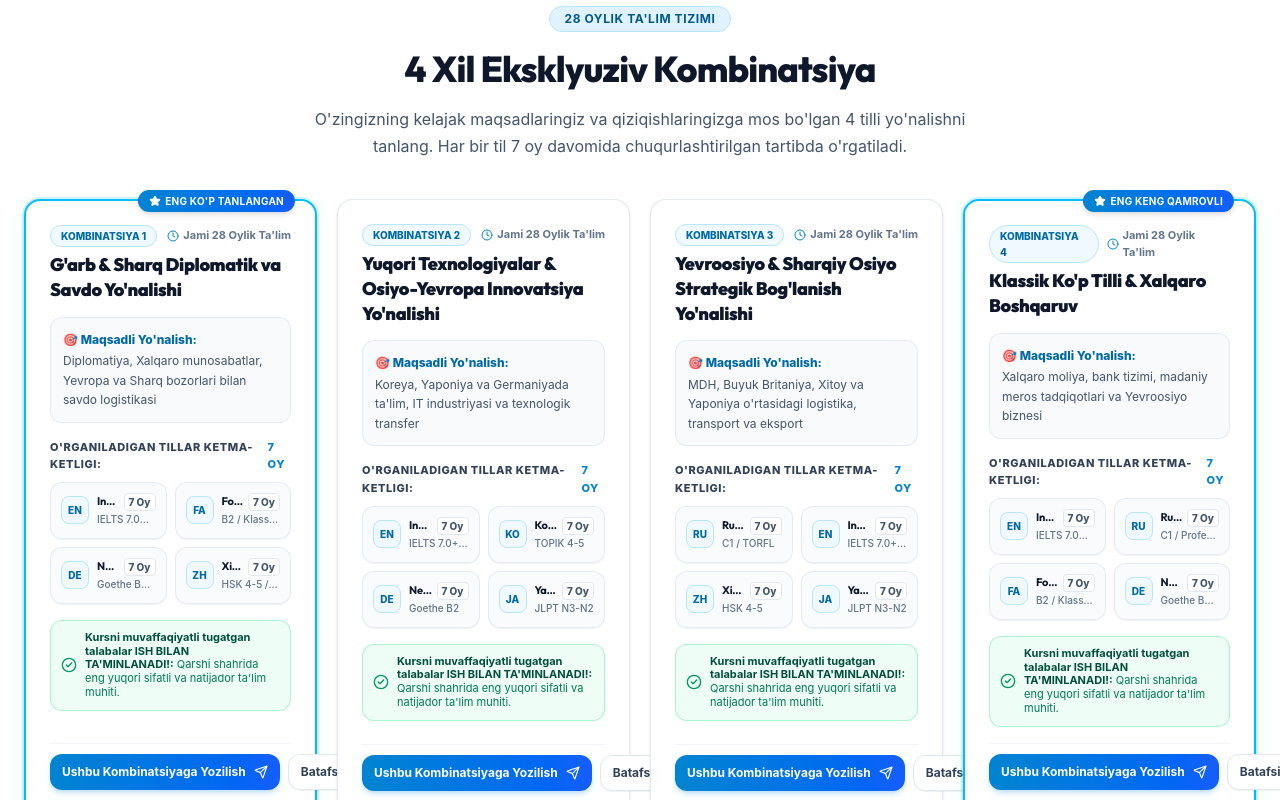
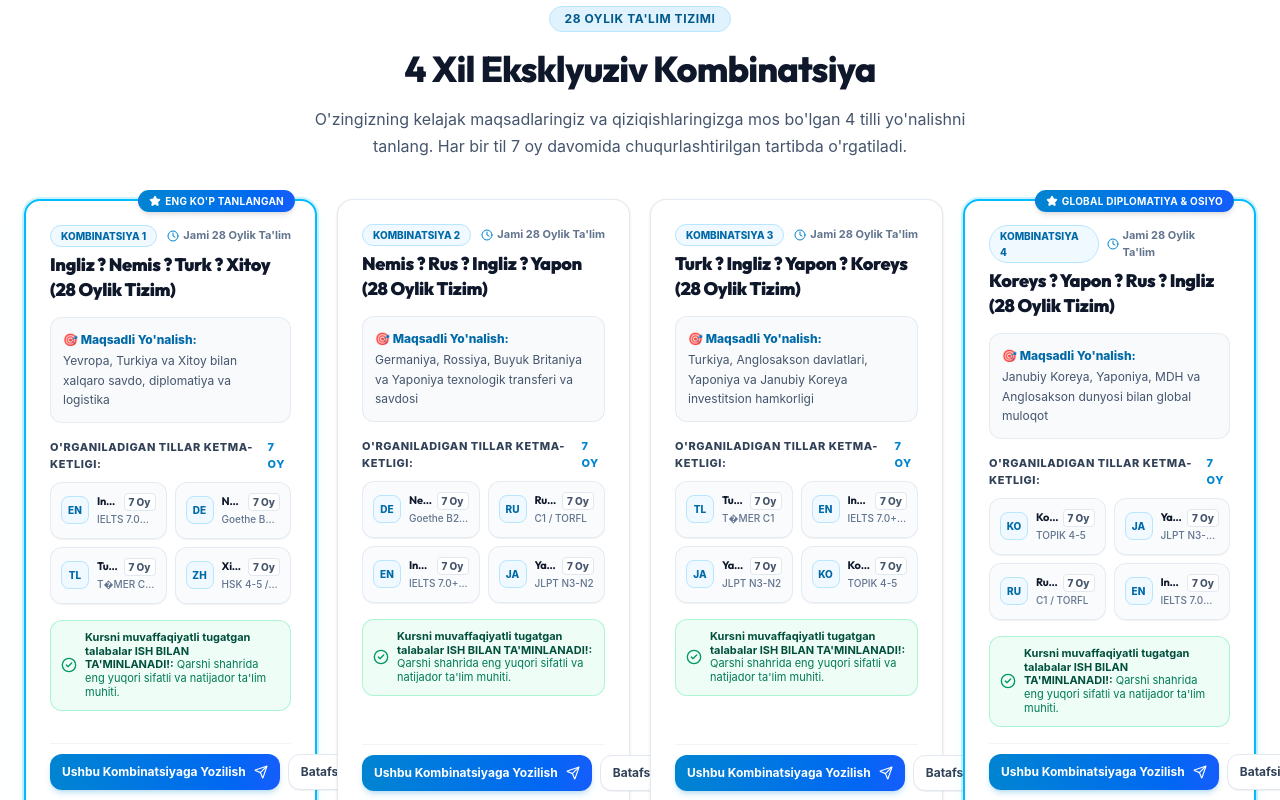
Before and after one commit to humoyun1773/at-termiziy, a React (Vite) app: page / in a window 1280 px wide. Shown: the part 2000-2800 px from the top of the page. Built offline with nearby package versions, Linux system fonts and the light colour scheme; a web font is replaced by a local one.

Commit message:
feat(combinations): update 4 language combinations according to exact curriculum order and add Turkish language

```diff
--- a/src/data/combinationsData.ts
+++ b/src/data/combinationsData.ts
@@ -4,59 +4,59 @@ export const combinationsData: Combination[] = [
   {
     id: 1,
     titleKey: 'Kombinatsiya 1',
-    subtitleKey: 'G\'arb & Sharq Diplomatik va Savdo Yo\'nalishi',
+    subtitleKey: 'Ingliz ? Nemis ? Turk ? Xitoy (28 Oylik Tizim)',
     totalMonths: 28,
     isPopular: true,
     badgeKey: 'Eng Ko\'p Tanlangan',
-    recommendedForKey: 'Diplomatiya, Xalqaro munosabatlar, Yevropa va Sharq bozorlari bilan savdo logistikasi',
+    recommendedForKey: 'Yevropa, Turkiya va Xitoy bilan xalqaro savdo, diplomatiya va logistika',
     careerProspectsKey: [
-      'Xalqaro elchixona va konsulliklarda tarjimonlik',
-      'Yevropa va Yaqin Sharq bilan savdo-iqtisodiy aloqalar bo\'yicha mutaxassis',
-      'Xitoy va Germaniya yirik ishlab chiqarish kompaniyalarida vakillik'
+      'Xalqaro korporatsiyalar va konsulliklarda tarjimonlik',
+      'Yevropa va Turkiya bilan savdo-iqtisodiy aloqalar bo\'yicha mutaxassis',
+      'Xitoy va Germaniya yirik ishlab chiqarish kompaniyalarida rasmiy vakil'
     ],
     modules: [
       {
         id: 'c1-m1',
         nameKey: 'Ingliz Tili',
         durationMonths: 7,
-        flag: '🇬🇧',
+        flag: '????',
         color: '#0284c7',
         bgGradient: 'from-sky-500 to-blue-600',
         targetLevel: 'IELTS 7.0+ / CEFR C1',
-        descriptionKey: 'Xalqaro muloqot va biznes muzokaralar asosi',
+        descriptionKey: 'Xalqaro muloqot va global biznes muzokaralari asosi',
         skills: ['Academic Writing', 'Public Speaking', 'Business Negotiation']
       },
       {
         id: 'c1-m2',
-        nameKey: 'Fors Tili',
+        nameKey: 'Nemis Tili',
         durationMonths: 7,
-        flag: '🇮🇷',
-        color: '#059669',
-        bgGradient: 'from-emerald-500 to-teal-600',
-        targetLevel: 'B2 / Klassik & Zamonaviy',
-        descriptionKey: 'Sharq madaniyati, adabiyoti va mintaqaviy iqtisodiy aloqalar',
-        skills: ['Suhbat va Nutq', 'Sharqshunoslik', 'Hujjat aylanishi']
+        flag: '????',
+        color: '#d97706',
+        bgGradient: 'from-amber-500 to-orange-600',
+        targetLevel: 'Goethe B2 / TestDaF',
+        descriptionKey: 'Yevropa Ittifoqining yetakchi iqtisodiyoti bilan integratsiya',
+        skills: ['Grammatika', 'Muhandislik va biznes nemis tili', 'Ausbildung tayyorgarlik']
       },
       {
         id: 'c1-m3',
-        nameKey: 'Nemis Tili',
+        nameKey: 'Turk Tili',
         durationMonths: 7,
-        flag: '🇩🇪',
-        color: '#d97706',
-        bgGradient: 'from-amber-500 to-orange-600',
-        targetLevel: 'Goethe B2 / TestDaF',
-        descriptionKey: 'Yevropa Ittifoqining eng kuchli iqtisodiyoti bilan integratsiya',
-        skills: ['Grammatika', 'Muhandislik va biznes nemis tili', 'Sertifikat']
+        flag: '????',
+        color: '#e11d48',
+        bgGradient: 'from-red-500 to-rose-600',
+        targetLevel: 'T�MER C1 / Yunus Emre',
+        descriptionKey: 'Turk dunyosi savdo-sanoat aloqalari va investitsiya dasturlari',
+        skills: ['T�MER C1', 'Ishbilarmonlik turk tili', 'Turkiya oliygohlariga grantlar']
       },
       {
         id: 'c1-m4',
         nameKey: 'Xitoy Tili',
         durationMonths: 7,
-        flag: '🇨🇳',
+        flag: '????',
         color: '#dc2626',
-        bgGradient: 'from-red-500 to-rose-600',
+        bgGradient: 'from-rose-500 to-red-700',
         targetLevel: 'HSK 4-5 / HSKK',
-        descriptionKey: 'Jahon ishlab chiqarish giganti bilan to\'g\'ridan-to\'g\'ri muloqot',
+        descriptionKey: 'Jahon ishlab chiqarish giganti bilan to\'g\'ridan-to\'g\'ri tijorat',
         skills: ['Iyeroglifika', 'Biznes xitoy tili', 'Tijorat aloqalari']
       }
     ]
@@ -64,55 +64,55 @@ export const combinationsData: Combination[] = [
   {
     id: 2,
     titleKey: 'Kombinatsiya 2',
-    subtitleKey: 'Yuqori Texnologiyalar & Osiyo-Yevropa Innovatsiya Yo\'nalishi',
+    subtitleKey: 'Nemis ? Rus ? Ingliz ? Yapon (28 Oylik Tizim)',
     totalMonths: 28,
     isPopular: false,
     badgeKey: 'IT & Innovatsiya',
-    recommendedForKey: 'Koreya, Yaponiya va Germaniyada ta\'lim, IT industriyasi va texnologik transfer',
+    recommendedForKey: 'Germaniya, Rossiya, Buyuk Britaniya va Yaponiya texnologik transferi va savdosi',
     careerProspectsKey: [
-      'Janubiy Koreya va Yaponiya IT/avtomobil korporatsiyalarida koordinatsiya',
-      'Germaniya va Yevropa davlatlarida grant asosida magistratura',
-      'Xalqaro texnologik loyihalarda boshqaruvchi'
+      'Germaniya va Yaponiya texnologik korporatsiyalarida koordinatsiya',
+      'Yevropa va Yevroosiyo bozorlarida xalqaro loyihalar boshqaruvi',
+      'Grant asosida xorijiy magistratura va ilmiy tadqiqotlar'
     ],
     modules: [
       {
         id: 'c2-m1',
+        nameKey: 'Nemis Tili',
+        durationMonths: 7,
+        flag: '????',
+        color: '#d97706',
+        bgGradient: 'from-amber-500 to-orange-600',
+        targetLevel: 'Goethe B2 / TestDaF',
+        descriptionKey: 'Germaniya oliygohlari va Yevropa sanoati bilan hamkorlik',
+        skills: ['Texnik nemis tili', 'Oliy ta\'limga tayyorgarlik', 'Debatlar']
+      },
+      {
+        id: 'c2-m2',
+        nameKey: 'Rus Tili',
+        durationMonths: 7,
+        flag: '????',
+        color: '#0284c7',
+        bgGradient: 'from-sky-500 to-blue-600',
+        targetLevel: 'C1 / TORFL',
+        descriptionKey: 'Mintaqaviy rasmiy muloqot, yurisprudensiya va ilmiy adabiyot',
+        skills: ['Akademik savodxonlik', 'Ish yuritish', 'Nutq madaniyati']
+      },
+      {
+        id: 'c2-m3',
         nameKey: 'Ingliz Tili',
         durationMonths: 7,
-        flag: '🇬🇧',
+        flag: '????',
         color: '#0284c7',
         bgGradient: 'from-sky-500 to-blue-600',
         targetLevel: 'IELTS 7.0+ / C1',
         descriptionKey: 'Global aloqalar va xalqaro tadqiqotlar vositasi',
-        skills: ['Global Communication', 'Research & Writing', 'Tech Terminology']
-      },
-      {
-        id: 'c2-m2',
-        nameKey: 'Koreys Tili',
-        durationMonths: 7,
-        flag: '🇰🇷',
-        color: '#2563eb',
-        bgGradient: 'from-blue-500 to-indigo-600',
-        targetLevel: 'TOPIK 4-5',
-        descriptionKey: 'Janubiy Koreya grantlari, madaniyati va IT gigantlari bilan aloqa',
-        skills: ['Hangul chuqurlashtirilgan', 'Suhbat amaliyoti', 'Biznes muloqot']
-      },
-      {
-        id: 'c2-m3',
-        nameKey: 'Nemis Tili',
-        durationMonths: 7,
-        flag: '🇩🇪',
-        color: '#d97706',
-        bgGradient: 'from-amber-500 to-orange-600',
-        targetLevel: 'Goethe B2',
-        descriptionKey: 'Germaniya nufuzli oliygohlari va sanoati bilan hamkorlik',
-        skills: ['Texnik nemis tili', 'Oliy ta\'limga tayyorgarlik', 'Debatlar']
+        skills: ['Global Communication', 'Research & Writing', 'Fluency']
       },
       {
         id: 'c2-m4',
         nameKey: 'Yapon Tili',
         durationMonths: 7,
-        flag: '🇯🇵',
+        flag: '????',
         color: '#e11d48',
         bgGradient: 'from-rose-500 to-red-600',
         targetLevel: 'JLPT N3-N2',
@@ -124,33 +124,33 @@ export const combinationsData: Combination[] = [
   {
     id: 3,
     titleKey: 'Kombinatsiya 3',
-    subtitleKey: 'Yevroosiyo & Sharqiy Osiyo Strategik Bog\'lanish Yo\'nalishi',
+    subtitleKey: 'Turk ? Ingliz ? Yapon ? Koreys (28 Oylik Tizim)',
     totalMonths: 28,
     isPopular: false,
-    badgeKey: 'Global Savdo & Logistika',
-    recommendedForKey: 'MDH, Buyuk Britaniya, Xitoy va Yaponiya o\'rtasidagi logistika, transport va eksport',
+    badgeKey: 'Sharqiy Osiyo & Turk Dunyosi',
+    recommendedForKey: 'Turkiya, Anglosakson davlatlari, Yaponiya va Janubiy Koreya investitsion hamkorligi',
     careerProspectsKey: [
-      'Xalqaro logistika va multimodal yuk tashuvlari boshqaruvchisi',
-      'Sharqiy Osiyo va Yevroosiyo savdo palatalarida ekspert',
-      'Yirik investitsion loyihalarda rasmiy vakil va sinxron tarjimon'
+      'Turkiya va Sharqiy Osiyo gigantlarida xalqaro departament rahbari',
+      'Yaponiya va Janubiy Koreya grantlari asosida ta\'lim va amaliyot',
+      'Xalqaro investitsion forumlarda sinxron tarjimonlik'
     ],
     modules: [
       {
         id: 'c3-m1',
-        nameKey: 'Rus Tili',
+        nameKey: 'Turk Tili',
         durationMonths: 7,
-        flag: '🇷🇺',
-        color: '#0284c7',
-        bgGradient: 'from-sky-500 to-blue-600',
-        targetLevel: 'C1 / TORFL',
-        descriptionKey: 'Mintaqaviy rasmiy muloqot, yurisprudensiya va ilmiy adabiyot',
-        skills: ['Akademik savodxonlik', 'Ish yuritish', 'Nutq madaniyati']
+        flag: '????',
+        color: '#e11d48',
+        bgGradient: 'from-red-500 to-rose-600',
+        targetLevel: 'T�MER C1',
+        descriptionKey: 'Turk dunyosi, investitsiyalar va xalqaro turizm tili',
+        skills: ['Suhbatlashuv', 'Turkiya ishbilarmonlik etikasi', 'T�MER Sertifikat']
       },
       {
         id: 'c3-m2',
         nameKey: 'Ingliz Tili',
         durationMonths: 7,
-        flag: '🇬🇧',
+        flag: '????',
         color: '#0284c7',
         bgGradient: 'from-sky-500 to-blue-600',
         targetLevel: 'IELTS 7.0+ / C1',
@@ -159,85 +159,85 @@ export const combinationsData: Combination[] = [
       },
       {
         id: 'c3-m3',
-        nameKey: 'Xitoy Tili',
+        nameKey: 'Yapon Tili',
         durationMonths: 7,
-        flag: '🇨🇳',
-        color: '#dc2626',
-        bgGradient: 'from-red-500 to-rose-600',
-        targetLevel: 'HSK 4-5',
-        descriptionKey: 'Xitoy bozorlari, fabrikalari va texnologiya markazlari bilan hamkorlik',
-        skills: ['Xitoy savdo tizimi', 'Muzokaralar olib borish', 'HSKK']
+        flag: '????',
+        color: '#e11d48',
+        bgGradient: 'from-rose-500 to-red-600',
+        targetLevel: 'JLPT N3-N2',
+        descriptionKey: 'Yaponiya korporatsiyalari va texnologik grant dasturlari',
+        skills: ['Biznes yapon tili', 'Yaponiya bozoriga kirish', 'Nutq']
       },
       {
         id: 'c3-m4',
-        nameKey: 'Yapon Tili',
+        nameKey: 'Koreys Tili',
         durationMonths: 7,
-        flag: '🇯🇵',
-        color: '#e11d48',
-        bgGradient: 'from-rose-500 to-red-600',
-        targetLevel: 'JLPT N3-N2',
-        descriptionKey: 'Yaponiya xalqaro korporatsiyalari va investitsiya dasturlari',
-        skills: ['Biznes yapon tili', 'Yaponiya bozoriga kirish', 'Nutq']
+        flag: '????',
+        color: '#2563eb',
+        bgGradient: 'from-blue-500 to-indigo-600',
+        targetLevel: 'TOPIK 4-5',
+        descriptionKey: 'Janubiy Koreya grantlari, GKS dasturlari va korporatsiyalari',
+        skills: ['Hangul chuqurlashtirilgan', 'Suhbat amaliyoti', 'Biznes muloqot']
       }
     ]
   },
   {
     id: 4,
     titleKey: 'Kombinatsiya 4',
-    subtitleKey: 'Klassik Ko\'p Tilli & Xalqaro Boshqaruv',
+    subtitleKey: 'Koreys ? Yapon ? Rus ? Ingliz (28 Oylik Tizim)',
     totalMonths: 28,
     isPopular: true,
-    badgeKey: 'Eng Keng Qamrovli',
-    recommendedForKey: 'Xalqaro moliya, bank tizimi, madaniy meros tadqiqotlari va Yevroosiyo biznesi',
+    badgeKey: 'Global Diplomatiya & Osiyo',
+    recommendedForKey: 'Janubiy Koreya, Yaponiya, MDH va Anglosakson dunyosi bilan global muloqot',
     careerProspectsKey: [
-      'Xalqaro banklar va moliyaviy institutlarda xorijiy departament rahbari',
-      'Yevropa va Sharq mamlakatlari bilan hamkorlikda yirik loyihalar koordinatori',
-      'Professional tarjimonlik agentliklari va davlat boshqaruv organlari'
+      'Osiyo-Tinch okeani mintaqasi va Yevroosiyo xalqaro tashkilotlarida faoliyat',
+      'Yirik multimodal savdo-iqtisodiy tarmoqlarda boshqaruvchi',
+      'Diplomatik vakolatxonalar va xalqaro moliya institutlari'
     ],
     modules: [
       {
         id: 'c4-m1',
+        nameKey: 'Koreys Tili',
+        durationMonths: 7,
+        flag: '????',
+        color: '#2563eb',
+        bgGradient: 'from-blue-500 to-indigo-600',
+        targetLevel: 'TOPIK 4-5',
+        descriptionKey: 'Janubiy Koreya ta\'lim grantlari va texnologiya gigantlari bilan aloqa',
+        skills: ['TOPIK 4-5', 'Akademik Hangul', 'Biznes muzokaralar']
+      },
+      {
+        id: 'c4-m2',
+        nameKey: 'Yapon Tili',
+        durationMonths: 7,
+        flag: '????',
+        color: '#e11d48',
+        bgGradient: 'from-rose-500 to-red-600',
+        targetLevel: 'JLPT N3-N2',
+        descriptionKey: 'Kunchiqar yurt madaniyati, robototexnika va aniq intizom',
+        skills: ['Kanji yozuvi', 'Ishbilarmonlik etikasi', 'Sinxron muloqot']
+      },
+      {
+        id: 'c4-m3',
+        nameKey: 'Rus Tili',
+        durationMonths: 7,
+        flag: '????',
+        color: '#0284c7',
+        bgGradient: 'from-sky-500 to-blue-600',
+        targetLevel: 'C1 / TORFL',
+        descriptionKey: 'Mintaqaviy rasmiy muloqot va tashqi iqtisodiy faoliyat',
+        skills: ['Biznes rus tili', 'Shartnoma tili', 'Erkin suhbat']
+      },
+      {
+        id: 'c4-m4',
         nameKey: 'Ingliz Tili',
         durationMonths: 7,
-        flag: '🇬🇧',
+        flag: '????',
         color: '#0284c7',
         bgGradient: 'from-sky-500 to-blue-600',
         targetLevel: 'IELTS 7.0+ / C1',
         descriptionKey: 'Global boshqaruv va xalqaro moliya standarti',
         skills: ['Executive English', 'Diplomatic English', 'Presentation']
-      },
-      {
-        id: 'c4-m2',
-        nameKey: 'Rus Tili',
-        durationMonths: 7,
-        flag: '🇷🇺',
-        color: '#0284c7',
-        bgGradient: 'from-sky-500 to-blue-600',
-        targetLevel: 'C1 / Professional',
-        descriptionKey: 'Mintaqaviy yirik korxonalar va tashqi iqtisodiy faoliyat',
-        skills: ['Biznes rus tili', 'Shartnoma tili', 'Erkin suhbat']
-      },
-      {
-        id: 'c4-m3',
-        nameKey: 'Fors Tili',
-        durationMonths: 7,
-        flag: '🇮🇷',
-        color: '#059669',
-        bgGradient: 'from-emerald-500 to-teal-600',
-        targetLevel: 'B2 / Klassik & Zamonaviy',
-        descriptionKey: 'Tarixiy meros, sharq qo\'lyozmalari va savdo aloqalari',
-        skills: ['Adabiy fors tili', 'Suhbatlashuv', 'Tarjimonlik']
-      },
-      {
-        id: 'c4-m4',
-        nameKey: 'Nemis Tili',
-        durationMonths: 7,
-        flag: '🇩🇪',
-        color: '#d97706',
-        bgGradient: 'from-amber-500 to-orange-600',
-        targetLevel: 'Goethe B2 / TestDaF',
-        descriptionKey: 'Germaniya, Avstriya va Shveytsariya bozorlari bilan aloqa',
-        skills: ['B2 Zertifikat', 'Sanoat muloqoti', 'Debatlar']
       }
     ]
   }
--- a/src/data/coursesData.ts
+++ b/src/data/coursesData.ts
@@ -1,6 +1,65 @@
 import type { CourseDetail } from '../types';
 
 export const coursesData: CourseDetail[] = [
+  {
+    id: 'turkish',
+    name: {
+      uz: 'Turk Tili (T�MER & Yunus Emre Enstit�s�)',
+      ru: '???????? ???? (T�MER & ???????? ????? ????)',
+      en: 'Turkish (T�MER & Yunus Emre Enstit�s�)'
+    },
+    nativeName: 'T�rk�e',
+    flag: '????',
+    duration: {
+      uz: '7 oy intensiv (A1 dan C1 gacha)',
+      ru: '7 ??????? ???????? (? A1 ?? C1)',
+      en: '7 months intensive (from A1 to C1)'
+    },
+    intensity: {
+      uz: 'Haftada 3-4 kun, 2 soatdan',
+      ru: '3-4 ??? ? ??????, ?? 2 ????',
+      en: '3-4 days/week, 2 hours/day'
+    },
+    levels: ['Temel (A1-A2)', 'Orta (B1-B2)', 'Y�ksek (C1)'],
+    certificate: 'T�MER C1 / Yunus Emre T�rk�e Yeterlik Belgesi',
+    color: '#e11d48',
+    tagline: {
+      uz: "Turkiya oliygohlarida grant ta'limi va turk dunyosi bilan xalqaro biznes",
+      ru: '????????? ??????????? ? ?????? ? ????????????? ?????? ? ???????? ?????',
+      en: 'Full scholarship admissions in Turkey and strategic business across the Turkic world'
+    },
+    description: {
+      uz: "Turkiya Burslari grantlari, turk sanoat korxonalari va xalqaro turizm sohalarida yuqori daromadli karyera qurish uchun maxsus intensiv dastur.",
+      ru: '??????????? ??????????? ????????? ??? ????????? ??????? T�rkiye Burslari ? ??????? ? ???????? ???????????? ?????????.',
+      en: 'Intensive program tailored for T�rkiye Burslari scholarship admission and high-impact careers in Turkish industrial conglomerates.'
+    },
+    features: {
+      uz: [
+        'T�MER va TYS (T�rk�e Yeterlik Sinavi) imtihonlariga to\'liq tayyorgarlik',
+        'T�rkiye Burslari grantiga ariza topshirishda bepul mentorlik',
+        'Ishbilarmonlik turk tili va savdo muzokaralari amaliyoti',
+        'Turkiya yetakchi universitetlari bilan to\'g\'ridan-to\'g\'ri aloqa'
+      ],
+      ru: [
+        '?????? ?????????? ? ???????????????? ????????? T�MER ? TYS',
+        '?????????? ?????????? ?? ?????? ?? ????????????????? ????? T�rkiye Burslari',
+        '???????? ???????? ????????? ????? ? ???????? ???????????',
+        '?????? ???????? ? ???????? ?????????????? ??????'
+      ],
+      en: [
+        'Comprehensive prep for T�MER and TYS (Turkish Proficiency Exam)',
+        'Full guidance and mentorship for T�rkiye Burslari government scholarships',
+        'Executive business Turkish and cross-border commercial negotiation skills',
+        'Direct admission linkages with top-ranked Turkish universities'
+      ]
+    },
+    careerOpportunities: {
+      uz: ['Turkiya va Yevropa xalqaro kompaniyalarida menejer', 'Diplomatik vakolatxonalarda tarjimon', 'Turkiya oliygohlarida grant asosida magistratura', 'Xalqaro to\'qimachilik va sanoat logistikasi'],
+      ru: ['???????? ? ????????????? ????????? ?????? ? ??????', '?????????? ? ??????????????? ??????????????????', '???????????? ? ?????? ?? ??????? ??????', '??????????? ? ???????????? ?????????'],
+      en: ['Corporate Manager in Turkish & EU Enterprises', 'Diplomatic Mission Interpreter', 'T�rkiye Burslari Master/PhD Fellow', 'International Industrial & Freight Trade']
+    }
+  },
+
   {
     id: 'english',
     name: {
--- a/src/data/mockData.ts
+++ b/src/data/mockData.ts
@@ -102,13 +102,13 @@ export const testimonialsData: Testimonial[] = [
       en: "International Trade Operations Coordinator"
     },
     company: "Silk Road Logistics GmbH (Germaniya & O'zbekiston)",
-    languagesLearned: ["Ingliz", "Fors", "Nemis", "Xitoy"],
+    languagesLearned: ["Ingliz", "Nemis", "Turk", "Xitoy"],
     rating: 5,
     avatar: "https://images.unsplash.com/photo-1539571696357-5a69c17a67c6?auto=format&fit=crop&q=80&w=200",
     quote: {
-      uz: "28 oylik dastur hayotimni butunlay o'zgartirdi. Ingliz, Fors, Nemis va Xitoy tillarini o'zlashtirganim uchun to'g'ridan-to'g'ri Germaniya kompaniyasiga ishga qabul qilindim!",
-      ru: "28-месячная программа полностью изменила мою жизнь. Благодаря знанию английского, фарси, немецкого и китайского меня сразу взяли в немецкую логистическую компанию!",
-      en: "The 28-month program completely transformed my career. Mastering English, Persian, German, and Chinese opened direct doors to a top German logistics corporation!"
+      uz: "28 oylik dastur hayotimni butunlay o'zgartirdi. Ingliz, Nemis, Turk va Xitoy tillarini o'zlashtirganim uchun to'g'ridan-to'g'ri xalqaro kompaniyaga ishga qabul qilindim!",
+      ru: "28-месячная программа полностью изменила мою жизнь. Благодаря знанию английского, немецкого, турецкого и китайского меня сразу взяли в международную компанию!",
+      en: "The 28-month program completely transformed my career. Mastering English, German, Turkish, and Chinese opened direct doors to a top international corporation!"
     }
   },
   {
@@ -121,13 +121,13 @@ export const testimonialsData: Testimonial[] = [
       en: "GKS Scholar & Tech Analyst"
     },
     company: "KAIST (Janubiy Koreya)",
-    languagesLearned: ["Ingliz", "Koreys", "Nemis", "Yapon"],
+    languagesLearned: ["Nemis", "Rus", "Ingliz", "Yapon"],
     rating: 5,
     avatar: "https://images.unsplash.com/photo-1517841905240-472988babdf9?auto=format&fit=crop&q=80&w=200",
     quote: {
-      uz: "Markazdagi qat'iy intizom va 7 oylik tizim orqali Koreys tili TOPIK 5 va Nemis tili B2 darajani oldim. Hozirda Koreyada 100% to'liq grantda o'qiyapman.",
-      ru: "Строгая дисциплина центра и 7-месячные блоки помогли мне получить TOPIK 5 и Goethe B2. Сейчас учусь в Корее на 100% правительственном гранте.",
-      en: "Strict discipline and modular 7-month milestones enabled me to secure TOPIK 5 and Goethe B2. I am now pursuing my degree in South Korea on a 100% government scholarship."
+      uz: "Markazdagi qat'iy intizom va 7 oylik tizim orqali Nemis tili B2 va Rus tili C1 darajani oldim. Hozirda xalqaro IT loyihalarida faoliyat olib boryapman.",
+      ru: "Строгая дисциплина центра и 7-месячные блоки помогли мне получить Goethe B2 и TORFL C1. Сейчас работаю в международных IT-проектах.",
+      en: "Strict discipline and modular 7-month milestones enabled me to secure Goethe B2 and C1 proficiency, opening international tech career paths."
     }
   },
   {
@@ -140,7 +140,7 @@ export const testimonialsData: Testimonial[] = [
       en: "Simultaneous Interpreter & Protocol Officer"
     },
     company: "Xalqaro Savdo Forumi",
-    languagesLearned: ["Rus", "Ingliz", "Xitoy", "Yapon"],
+    languagesLearned: ["Turk", "Ingliz", "Yapon", "Koreys"],
     rating: 5,
     avatar: "https://images.unsplash.com/photo-1506794778202-cad84cf45f1d?auto=format&fit=crop&q=80&w=200",
     quote: {
--- a/src/data/translations.ts
+++ b/src/data/translations.ts
@@ -98,6 +98,7 @@ export const translations = {
       korean: "Koreys Tili",
       japanese: "Yapon Tili",
       russian: "Rus Tili",
+      turkish: "Turk Tili",
       persian: "Fors Tili"
     },
     coursesPage: {
@@ -291,6 +292,7 @@ export const translations = {
       korean: "Корейский Язык",
       japanese: "Японский Язык",
       russian: "Русский Язык",
+      turkish: "Турецкий Язык",
       persian: "Персидский (Фарси)"
     },
     coursesPage: {
@@ -484,6 +486,7 @@ export const translations = {
       korean: "Korean",
       japanese: "Japanese",
       russian: "Russian",
+      turkish: "Turkish",
       persian: "Persian (Farsi)"
     },
     coursesPage: {
--- a/src/pages/ContactPage.tsx
+++ b/src/pages/ContactPage.tsx
@@ -231,14 +231,15 @@ export const ContactPage: React.FC = () => {
                     >
                       <option value="" className="dark:bg-slate-900">{t.contactPage.selectOptionDefault}</option>
                       <optgroup label="28 Oylik Kombinatsiyalar" className="dark:bg-slate-900">
-                        <option value="Kombinatsiya 1">Kombinatsiya 1: Ingliz, Fors, Nemis, Xitoy</option>
-                        <option value="Kombinatsiya 2">Kombinatsiya 2: Ingliz, Koreys, Nemis, Yapon</option>
-                        <option value="Kombinatsiya 3">Kombinatsiya 3: Rus, Ingliz, Xitoy, Yapon</option>
-                        <option value="Kombinatsiya 4">Kombinatsiya 4: Ingliz, Rus, Fors, Nemis</option>
+                        <option value="Kombinatsiya 1">Kombinatsiya 1: Ingliz, Nemis, Turk, Xitoy</option>
+                        <option value="Kombinatsiya 2">Kombinatsiya 2: Nemis, Rus, Ingliz, Yapon</option>
+                        <option value="Kombinatsiya 3">Kombinatsiya 3: Turk, Ingliz, Yapon, Koreys</option>
+                        <option value="Kombinatsiya 4">Kombinatsiya 4: Koreys, Yapon, Rus, Ingliz</option>
                       </optgroup>
                       <optgroup label="Alohida Tillar" className="dark:bg-slate-900">
                         <option value="Ingliz Tili">Ingliz Tili (IELTS / CEFR)</option>
                         <option value="Nemis Tili">Nemis Tili (Goethe / TestDaF)</option>
+                        <option value="Turk Tili">Turk Tili (TÖMER / Yunus Emre)</option>
                         <option value="Xitoy Tili">Xitoy Tili (HSK / HSKK)</option>
                         <option value="Koreys Tili">Koreys Tili (TOPIK)</option>
                         <option value="Yapon Tili">Yapon Tili (JLPT)</option>
```
Also changed, not shown: src/components/common/BannerCombinationsBoard.tsx (+9 -9 lines), src/components/layout/Footer.tsx (+4 -4 lines), src/pages/CoursesPage.tsx (+4 -4 lines).
